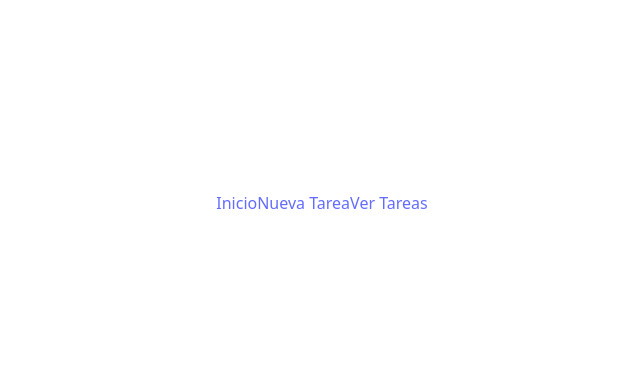
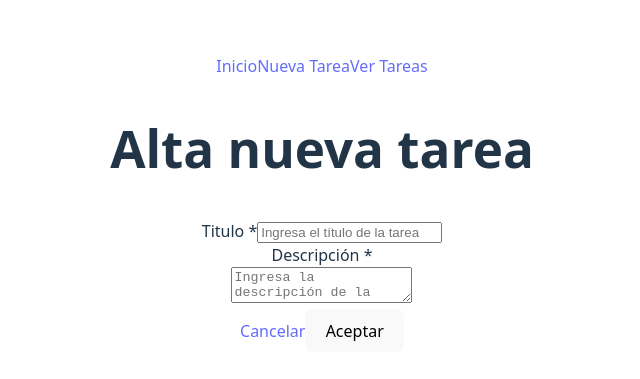
Before and after one commit to sofiagoszko/ForIT2025, a React (Vite) app in the folder frontend/: page /new-task in a window 1280 px wide. Shown: the part 197-576 px from the top of the page, without its empty margins (318-958 px from the left). Built offline with nearby package versions, Linux system fonts and the light colour scheme.

Commit message:
creación del formulario para creación de tarea

```diff
--- a/frontend/src/App.tsx
+++ b/frontend/src/App.tsx
@@ -1,16 +1,18 @@
 import "./App.css"
 import { BrowserRouter as Router, Routes, Route, Link } from "react-router-dom";
 import TaskList from "./components/TaskList";
+import TaskForm from "./components/TaskForm";
 
 function App() {
   return (
     <Router>
       <nav>
         <Link to="/">Inicio</Link>
-        <Link to="#">Nueva Tarea</Link>
+        <Link to="/new-task">Nueva Tarea</Link>
         <Link to="/tasks">Ver Tareas</Link>
       </nav>
       <Routes>
+        <Route path="/new-task" element={<TaskForm />} />
         <Route path="/tasks" element={<TaskList />} />
       </Routes>
     </Router>
--- a/frontend/src/components/TaskForm.tsx
+++ b/frontend/src/components/TaskForm.tsx
@@ -0,0 +1,40 @@
+import { Link } from "react-router-dom";
+
+export default function TaskForm(){
+  return (
+      <section>
+        <h1>Alta nueva tarea</h1>
+        <form
+        >
+          <div>
+            <div>
+              <label htmlFor="title">
+                Titulo <span className="text-danger">*</span>
+              </label>
+              <input type="text" id="title" placeholder="Ingresa el título de la tarea" required/>
+            </div>
+          </div>
+
+          <div>
+            <div >
+              <label htmlFor="description">
+                Descripción <span className="text-danger">*</span>
+              </label>
+              <div>
+                <textarea placeholder="Ingresa la descripción de la tarea" id="floatingTextarea" required/>
+              </div>
+            </div>
+          </div>
+
+          <div className="d-flex justify-content-around mb-5">
+            <Link to="/home" className="btn btn-secondary">
+              Cancelar
+            </Link>
+            <button type="submit" className="btn btn-success">
+              Aceptar
+            </button>
+          </div>
+        </form>
+      </section>
+  );
+};
```
